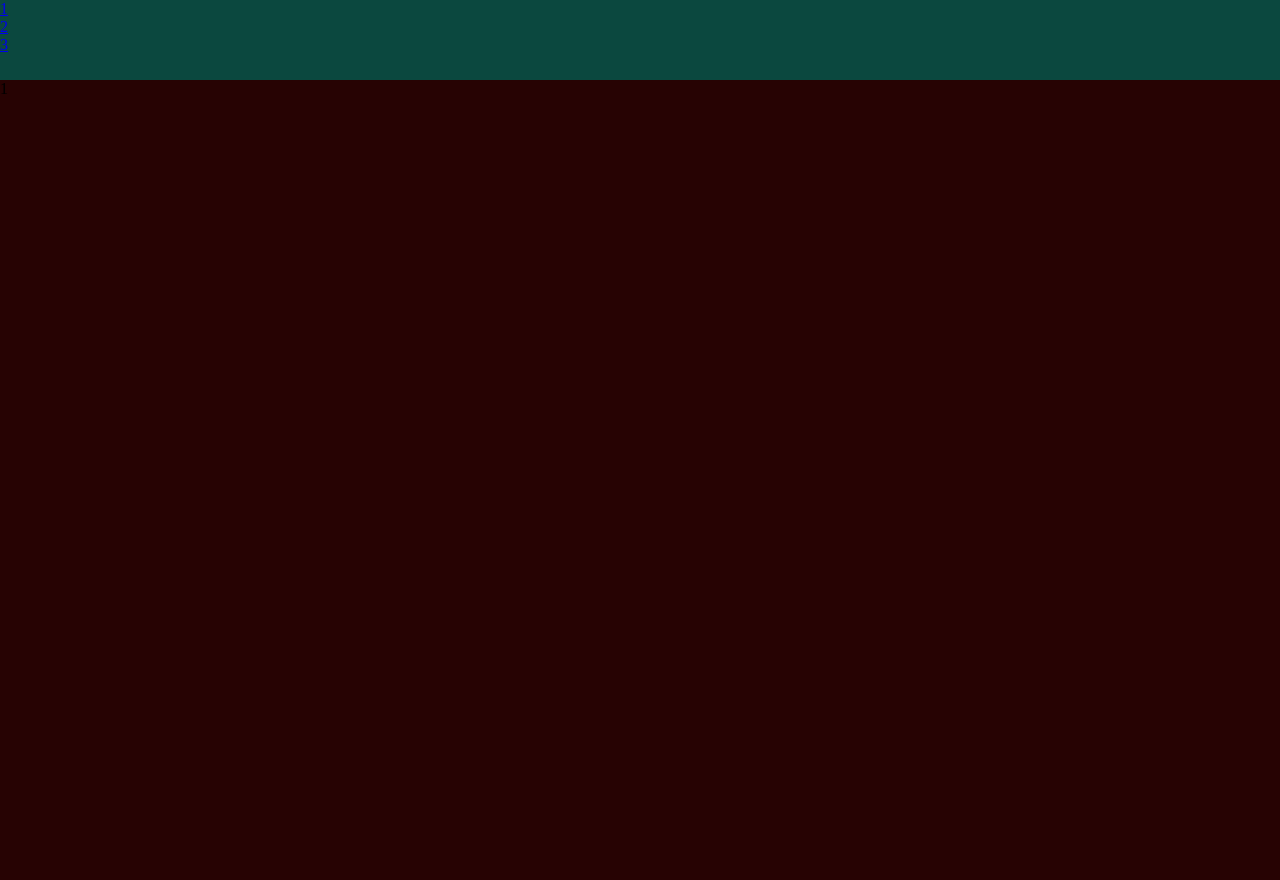
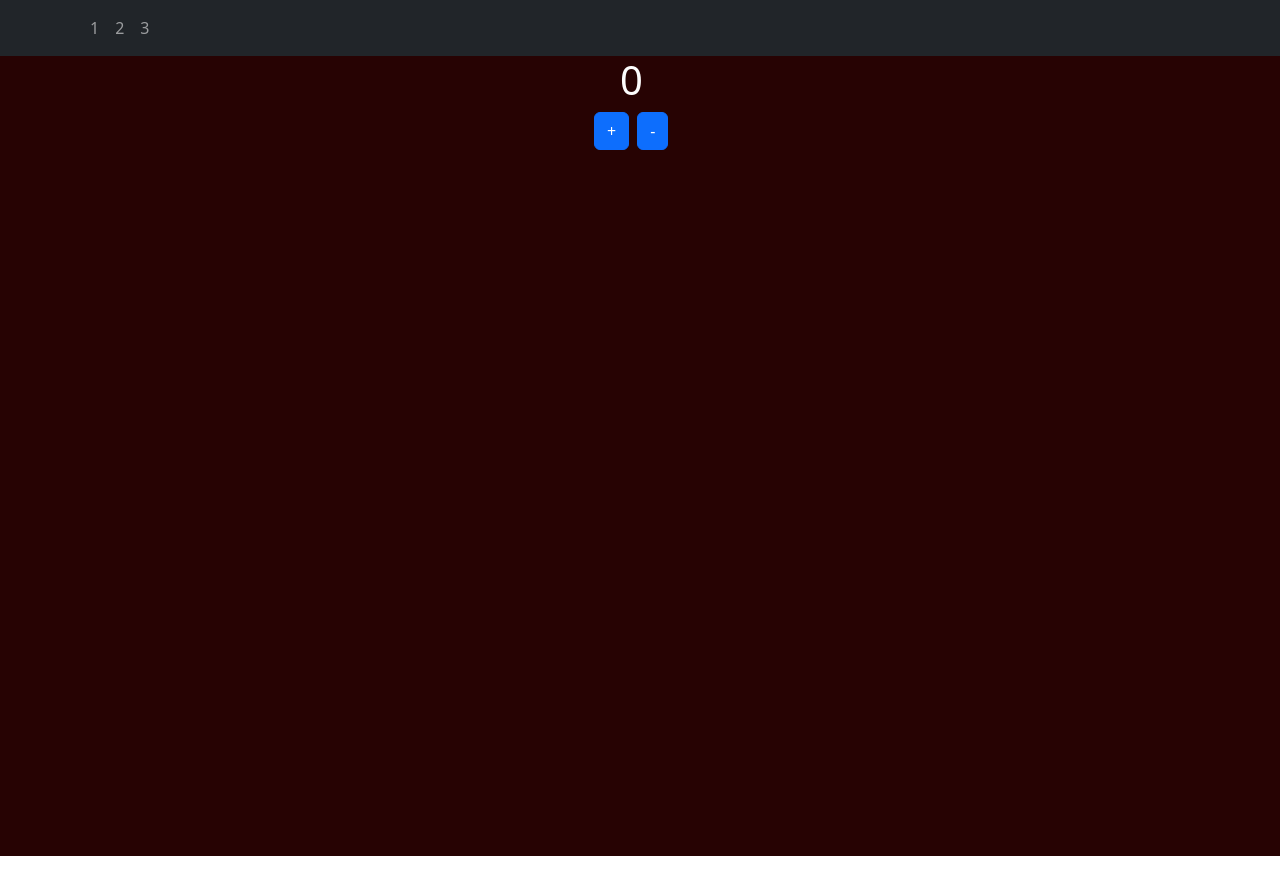
Before and after one commit to Nikita-Perkovskiy/React-redux-practice, a React (Create React App) app in the folder react-redux-practice/: page / in a window 1280 px wide. After the commit the page ends 856 px from the top, so only its background shows below. Built offline with nearby package versions, Linux system fonts and the light colour scheme.

Commit message:
redux couner basic ready

```diff
--- a/react-redux-practice/package.json
+++ b/react-redux-practice/package.json
@@ -6,6 +6,7 @@
     "@testing-library/jest-dom": "^5.16.5",
     "@testing-library/react": "^13.4.0",
     "@testing-library/user-event": "^13.5.0",
+    "bootstrap": "^5.2.3",
     "node-sass": "^8.0.0",
     "react": "^18.2.0",
     "react-bootstrap": "^2.7.2",
@@ -13,6 +14,7 @@
     "react-redux": "^8.0.5",
     "react-router-dom": "^6.8.1",
     "react-scripts": "5.0.1",
+    "redux": "^4.2.1",
     "web-vitals": "^2.1.4"
   },
   "scripts": {
--- a/react-redux-practice/public/index.html
+++ b/react-redux-practice/public/index.html
@@ -10,6 +10,12 @@
       content="Web site created using create-react-app"
     />
     <link rel="apple-touch-icon" href="%PUBLIC_URL%/logo192.png" />
+    <link
+  rel="stylesheet"
+  href="https://cdn.jsdelivr.net/npm/bootstrap@5.2.3/dist/css/bootstrap.min.css"
+  integrity="sha384-rbsA2VBKQhggwzxH7pPCaAqO46MgnOM80zW1RWuH61DGLwZJEdK2Kadq2F9CUG65"
+  crossorigin="anonymous"
+/>
     <!--
       manifest.json provides metadata used when your web app is installed on a
       user's mobile device or desktop. See https://developers.google.com/web/fundamentals/web-app-manifest/
--- a/react-redux-practice/src/Components/Block1/Block1.jsx
+++ b/react-redux-practice/src/Components/Block1/Block1.jsx
@@ -1,11 +1,50 @@
 import React from "react";
+import { Button, Container } from "react-bootstrap";
+import { connect } from "react-redux";
+import { countIncrease, countDecrease } from "../../store/store";
+import { bindActionCreators } from "redux";
 
-const Block1 = () => {
+const Block1 = ({ count, countIncrease, countDecrease }) => {
+  const increase = () => {
+    countIncrease(count);
+  };
+
+  const decrease = () => {
+    countDecrease(count);
+  };
+
   return (
     <div style={{ width: "100%", height: "100vh", backgroundColor: "#270303" }}>
-      <h1>1</h1>
+      <Container>
+        <div className="mx-auto" style={{ width: "200px" }}>
+          <h1 className="mx-auto" style={{ color: "#fefefefe", width: "40px" }}>
+            {count}
+          </h1>
+          <div className="mx-auto" style={{ width: "100px" }}>
+            <Button className="mx-1" onClick={increase}>
+              +
+            </Button>
+            <Button className="mx-1" onClick={decrease}>
+              -
+            </Button>
+          </div>
+        </div>
+      </Container>
     </div>
   );
 };
 
-export default Block1;
+const mapStateToProps = (state) => {
+  return {
+    count: state.count,
+  };
+};
+
+const mapDispatchToProps = (dispatch) => {
+  return {
+    countIncrease: bindActionCreators(countIncrease, dispatch),
+    countDecrease: bindActionCreators(countDecrease, dispatch),
+  };
+};
+
+export default connect(mapStateToProps, mapDispatchToProps)(Block1);
--- a/react-redux-practice/src/Components/Header/Header.jsx
+++ b/react-redux-practice/src/Components/Header/Header.jsx
@@ -1,28 +1,26 @@
 import React from "react";
-import { NavLink } from "react-router-dom";
-import "./index.scss";
+import { Container, Nav, Navbar } from "react-bootstrap";
 
 const Header = () => {
   return (
-    <div style={{ width: "100%", height: "80px", backgroundColor: "#0b483f" }}>
-      <div className="d-flex justify-content-around  align-items-center mx-5">
-        <h3>
-          <NavLink to="/" activeClassName="navLinkActive">
-            1
-          </NavLink>
-        </h3>
-        <h3>
-          <NavLink to="Block2" activeClassName="navLinkActive">
-            2
-          </NavLink>
-        </h3>
-        <h3>
-          <NavLink to="Block3" activeClassName="navLinkActive">
-            3
-          </NavLink>
-        </h3>
-      </div>
-    </div>
+    <Navbar collapseOnSelect bg="dark" variant="dark">
+      <Container>
+        <Navbar.Toggle aria-controls="responsive-navbar-nav" />
+        <Navbar.Collapse id="responsive-navbar-nav">
+          <Nav>
+            <Nav.Link eventKey={1} href="/">
+              1
+            </Nav.Link>
+            <Nav.Link eventKey={2} href="Block2">
+              2
+            </Nav.Link>
+            <Nav.Link eventKey={3} href="Block3">
+              3
+            </Nav.Link>
+          </Nav>
+        </Navbar.Collapse>
+      </Container>
+    </Navbar>
   );
 };
 
--- a/react-redux-practice/src/Components/Header/index.scss
+++ /dev/null
@@ -1,6 +0,0 @@
-.navLinkActive {
-  background-color: rgba(240, 255, 255, 0.598);
-  color: rgba(240, 255, 255, 0.598);
-  width: 20px;
-  height: 20px;
-}
--- a/react-redux-practice/src/index.js
+++ b/react-redux-practice/src/index.js
@@ -3,16 +3,16 @@ import ReactDOM from "react-dom/client";
 import App from "./App";
 import "./Reset.scss";
 import { BrowserRouter } from "react-router-dom";
+import { store } from "./store/store";
+import { Provider } from "react-redux";
 
 const root = ReactDOM.createRoot(document.getElementById("root"));
 root.render(
   <React.StrictMode>
-    <BrowserRouter>
-      <App />
-    </BrowserRouter>
+    <Provider store={store}>
+      <BrowserRouter>
+        <App />
+      </BrowserRouter>
+    </Provider>
   </React.StrictMode>
 );
-
-// If you want to start measuring performance in your app, pass a function
-// to log results (for example: reportWebVitals(console.log))
-// or send to an analytics endpoint. Learn more: https://bit.ly/CRA-vitals
--- /dev/null
+++ b/react-redux-practice/src/store/store.js
@@ -0,0 +1,37 @@
+import { createStore } from "redux";
+
+let initialState = {
+  count: 0,
+};
+export const countIncrease = (count) => {
+  return {
+    type: "CountIncrease",
+    payload: count + 1,
+  };
+};
+
+export const countDecrease = (count) => {
+  return {
+    type: "CountDecrease",
+    payload: count - 1,
+  };
+};
+
+const reducers = (state = initialState, action) => {
+  switch (action.type) {
+    case "CountIncrease":
+      return {
+        ...state,
+        count: action.payload,
+      };
+    case "CountDecrease":
+      return {
+        ...state,
+        count: action.payload,
+      };
+    default:
+      return state;
+  }
+};
+
+export const store = createStore(reducers);
```
Also changed, not shown: 1 other file (tests, documents, lock files or other folders).
